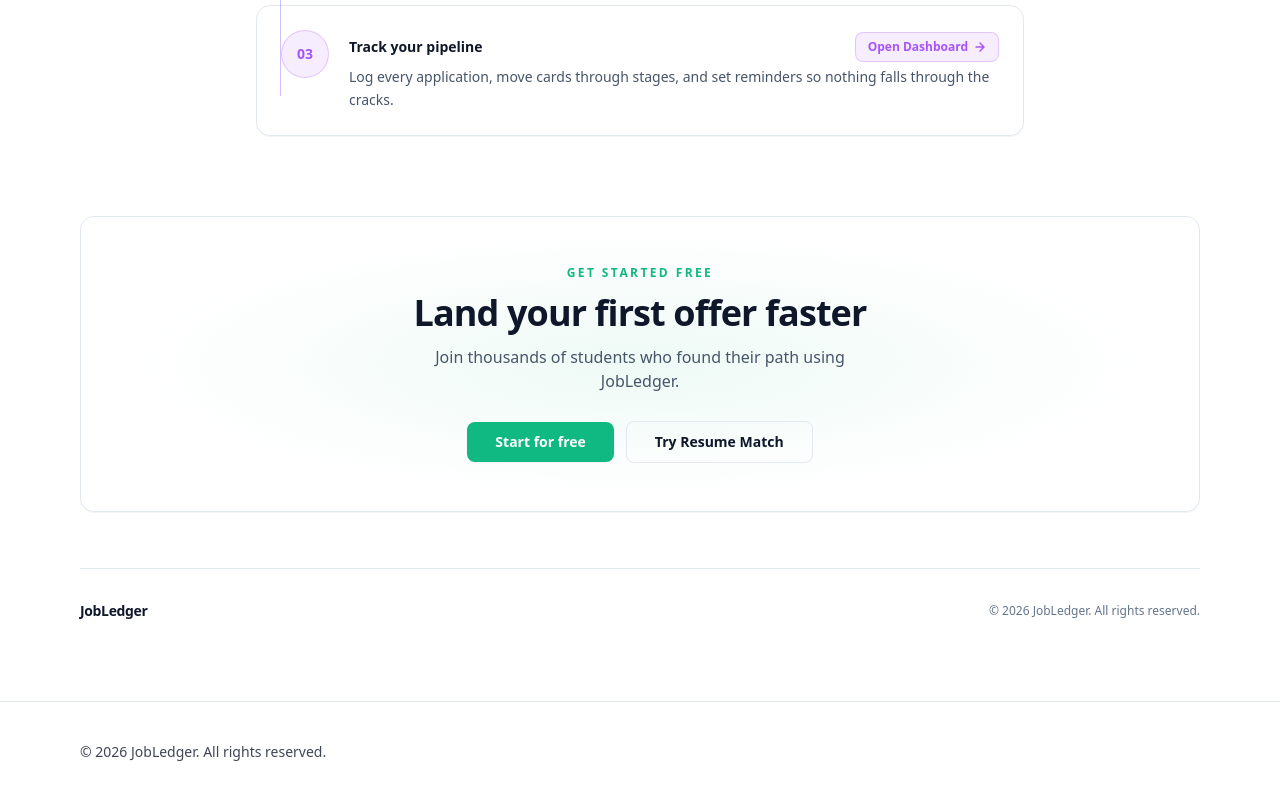
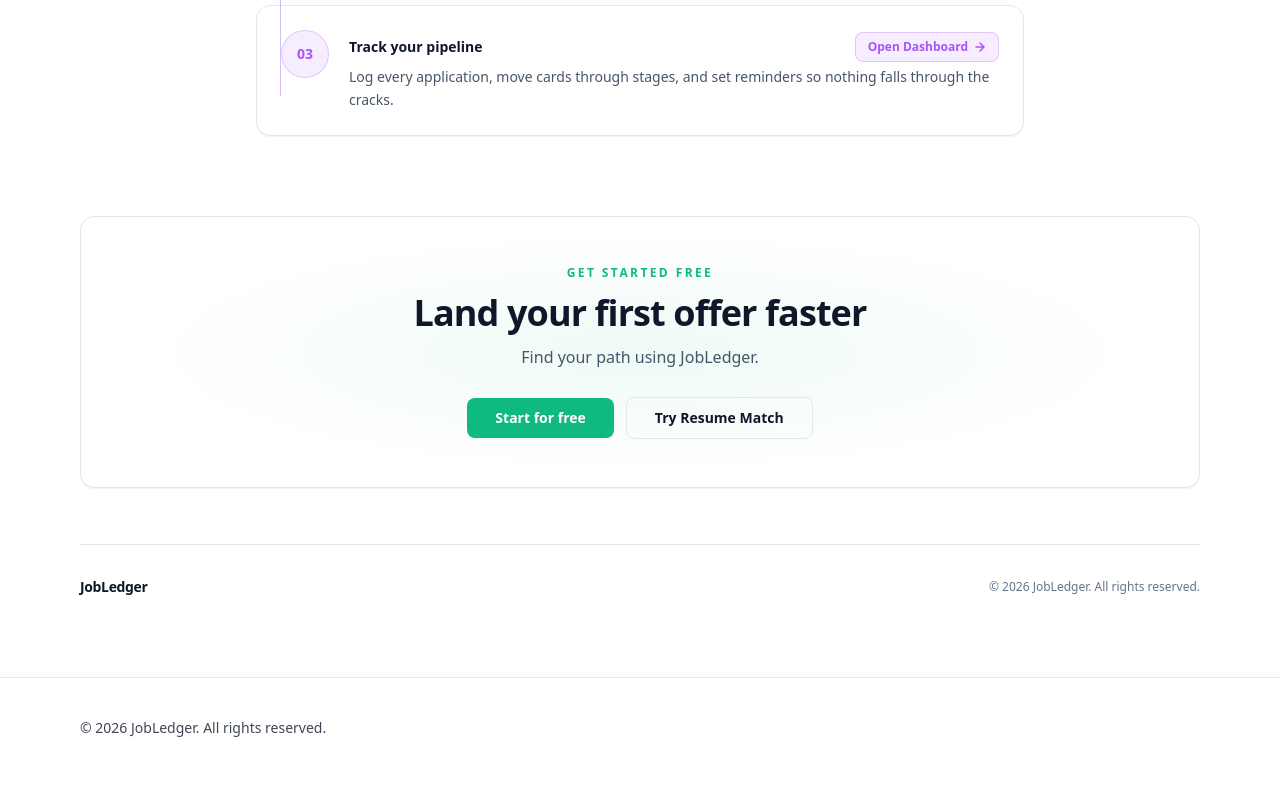
Before and after one commit to denildominic/jobledger, a Next.js app: page / in a window 1280 px wide. Shown: the part 1704-2504 px from the top of the page. After the commit the page ends 2482 px from the top, so only its background shows below. Built offline with nearby package versions, Linux system fonts and the light colour scheme.

Commit message:
Minor UI improvements

```diff
--- a/app/page.tsx
+++ b/app/page.tsx
@@ -354,7 +354,7 @@
               </h2>
               <p className="mx-auto mt-3 max-w-md text-sm sm:text-base"
                 style={{ color: "rgb(var(--muted))" }}>
-                Join thousands of students who found their path using JobLedger.
+                Find your path using JobLedger.
               </p>
               <div className="mt-7 flex flex-wrap items-center justify-center gap-3">
                 <Link href="/jobs" className="btn px-7 py-2.5 text-sm font-semibold">
```
